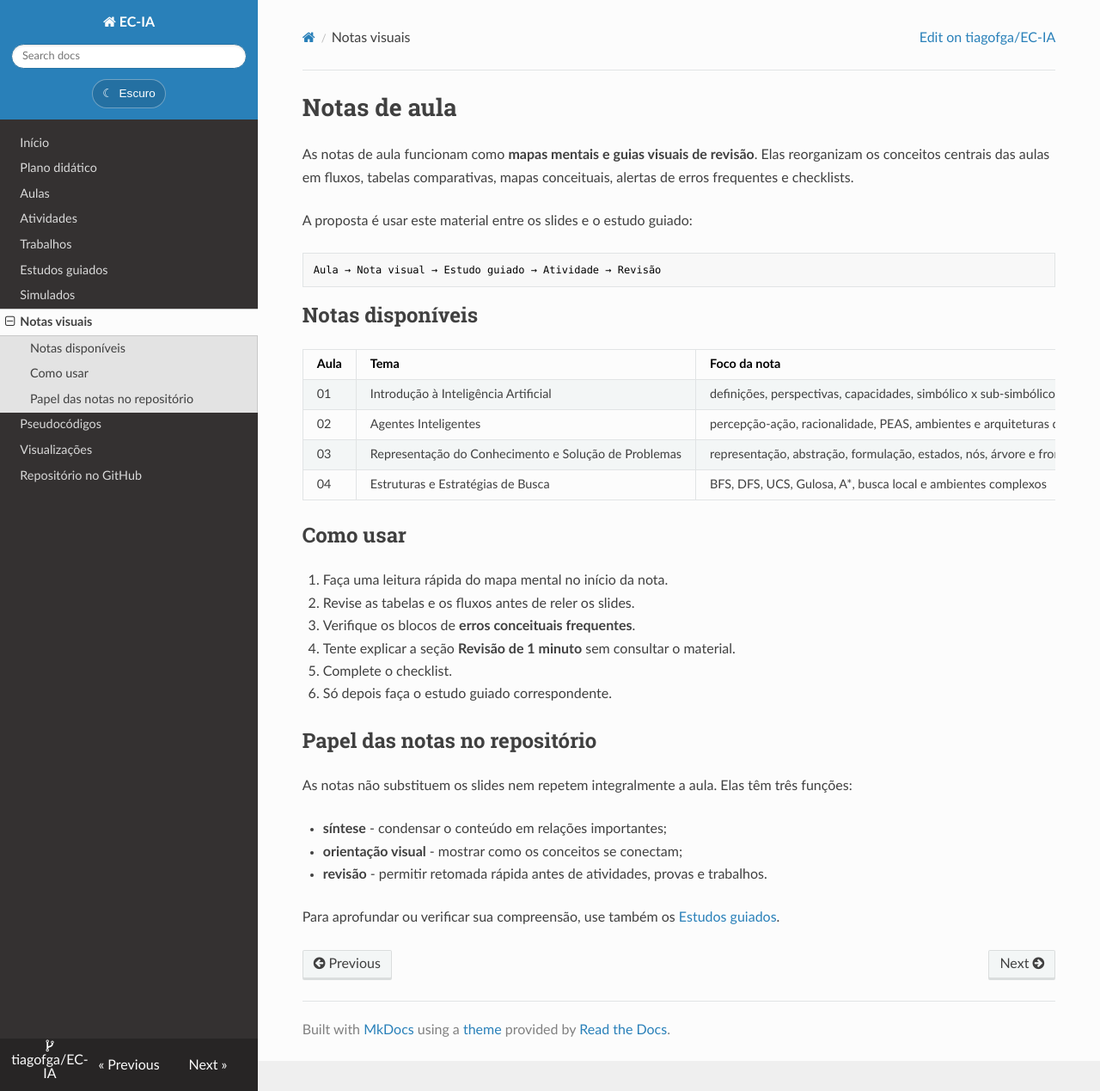
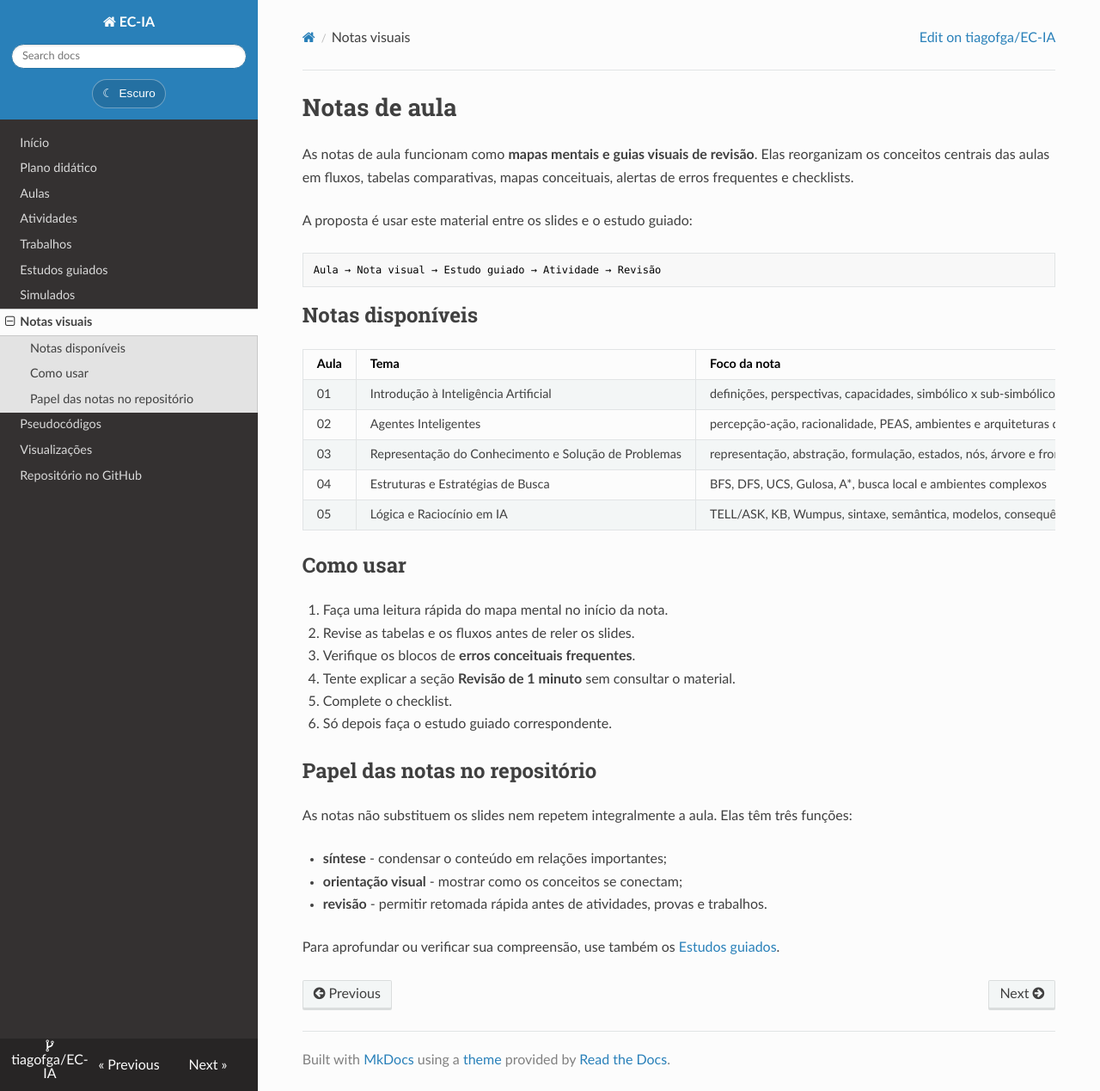
Before and after one commit to tiagofga/EC-IA, an MkDocs documentation site: the page built from docs/notas/index.md, in a window 1280 px wide and 1269 px high. Shown: the whole window at 86% size. Built offline with MkDocs 1.6.1, drawn with Linux system fonts in a browser that asks for light colours; nearby versions of some CDN libraries.

Commit message:
docs(site): add Aula 05 to visual notes index

```diff
--- a/docs/notas/index.md
+++ b/docs/notas/index.md
@@ -16,6 +16,7 @@ Aula → Nota visual → Estudo guiado → Atividade → Revisão
 | 02 | Agentes Inteligentes | percepção-ação, racionalidade, PEAS, ambientes e arquiteturas de agentes | [Abrir nota](02-agentes/README.md) |
 | 03 | Representação do Conhecimento e Solução de Problemas | representação, abstração, formulação, estados, nós, árvore e fronteira | [Abrir nota](03-conhecimento/README.md) |
 | 04 | Estruturas e Estratégias de Busca | BFS, DFS, UCS, Gulosa, A*, busca local e ambientes complexos | [Abrir nota](04-busca/README.md) |
+| 05 | Lógica e Raciocínio em IA | TELL/ASK, KB, Wumpus, sintaxe, semântica, modelos, consequência lógica e resolução | [Abrir nota](05-logica/README.md) |
 
 ## Como usar
 
```
